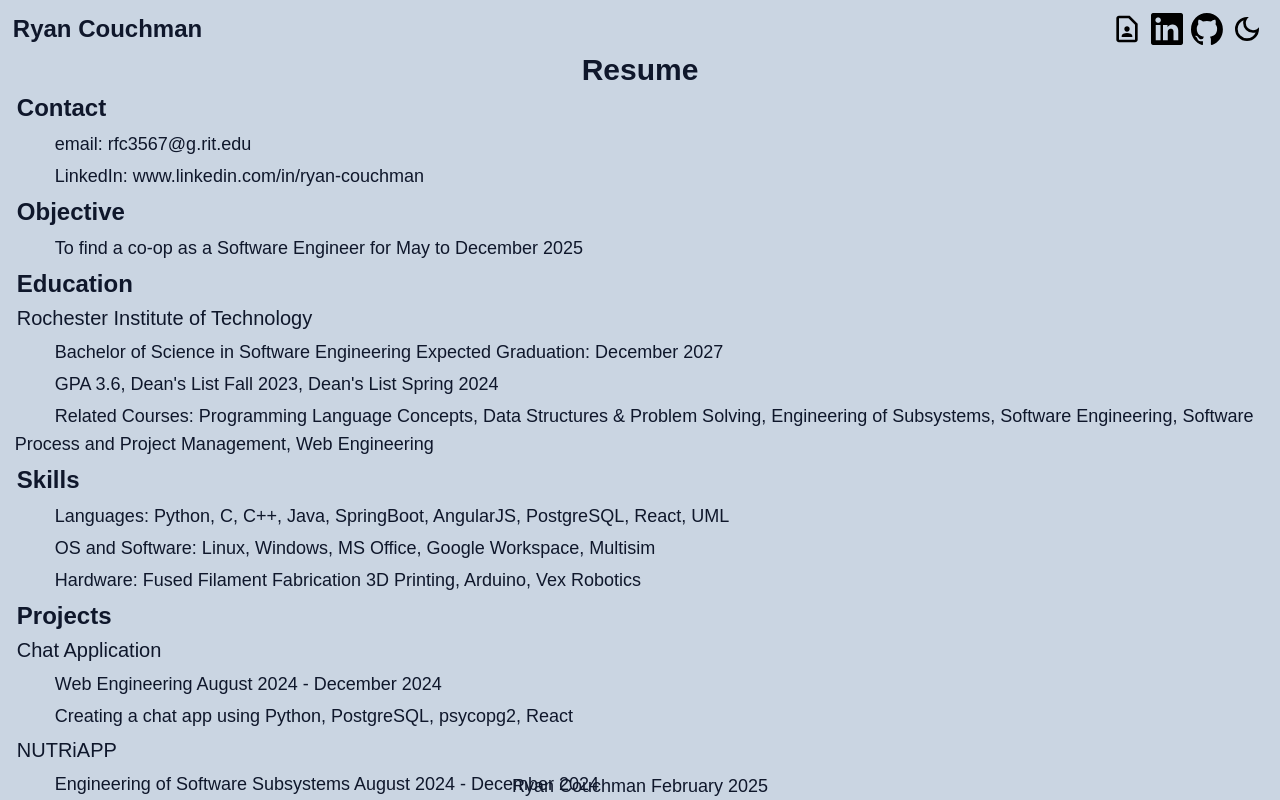
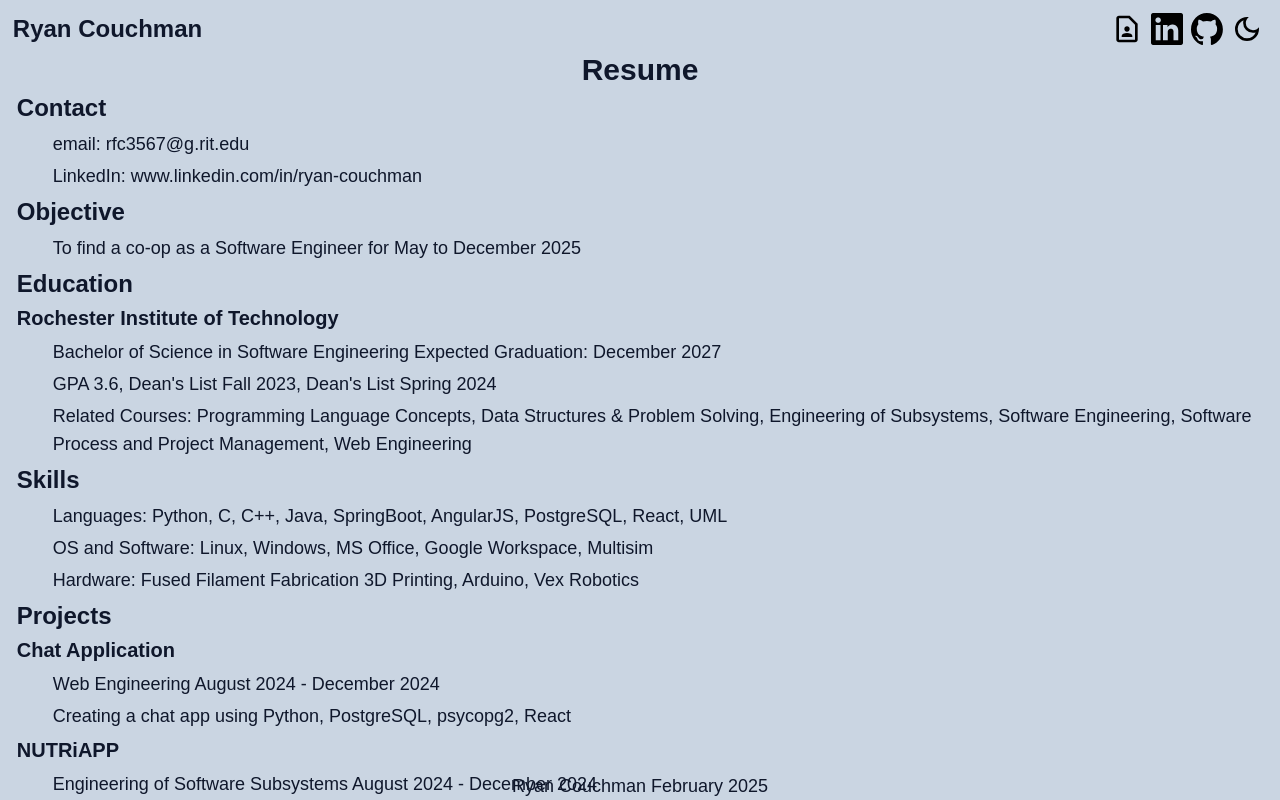
Before and after one commit to CouchCouch/couchcouch.github.io, a Vue app: page /resume in a window 1280 px wide. Shown: the top 800 px of the page. Built offline with nearby package versions, Linux system fonts and the light colour scheme.

Commit message:
fixed list indentation

```diff
--- a/src/assets/main.css
+++ b/src/assets/main.css
@@ -48,15 +48,15 @@ dt {
 }
 
 dd {
-    @apply text-lg p-0.5 indent-10;
+    @apply text-lg p-0.5 ps-10;
 }
 
 .sublist dt{
-    @apply text-xl m-1 font-normal;
+    @apply text-xl m-1;
 }
 
 .sublist dd{
-    @apply text-lg p-0.5 indent-10;
+    @apply text-lg p-0.5 ps-10;
 }
 
 sup {
```
